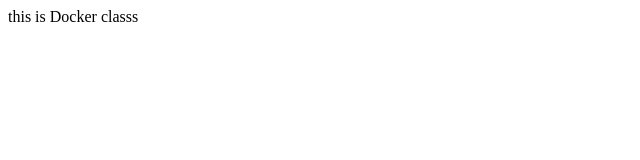
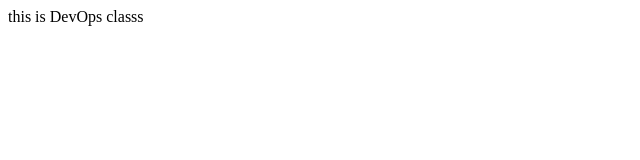
Before and after one commit to Sadra73/sadra, a plain HTML site: page index.html in a window 1280 px wide. Shown: the full height of the page, 0-640 px from the left. Drawn offline with Linux system fonts and the light colour scheme.

Commit message:
local master commit

```diff
--- a/index.html
+++ b/index.html
@@ -1,7 +1,7 @@
 <body>
 <body>
 <body>
-this is Docker classs
+this is DevOps classs
 <body>
 <body>
 <body>
```
